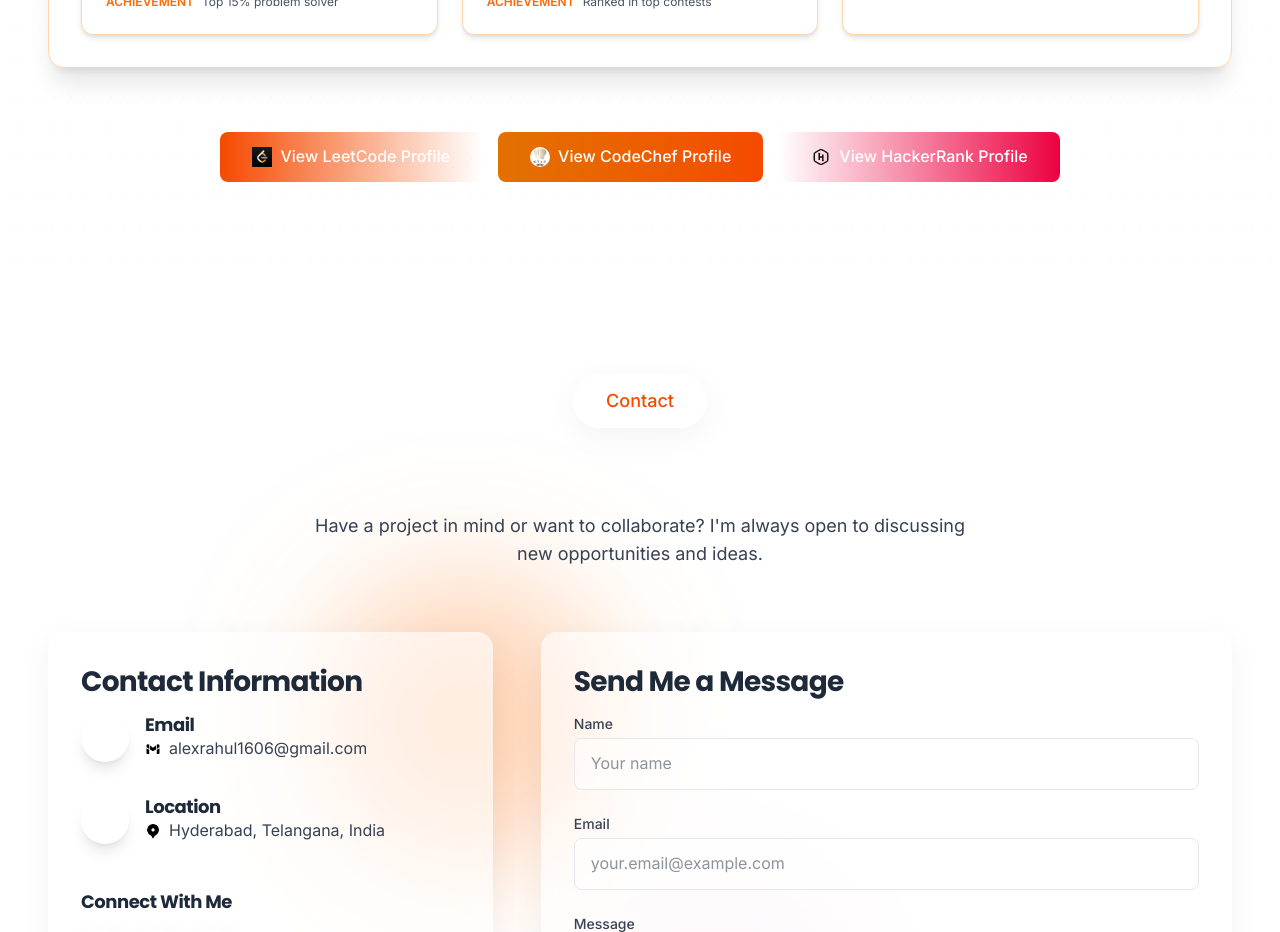
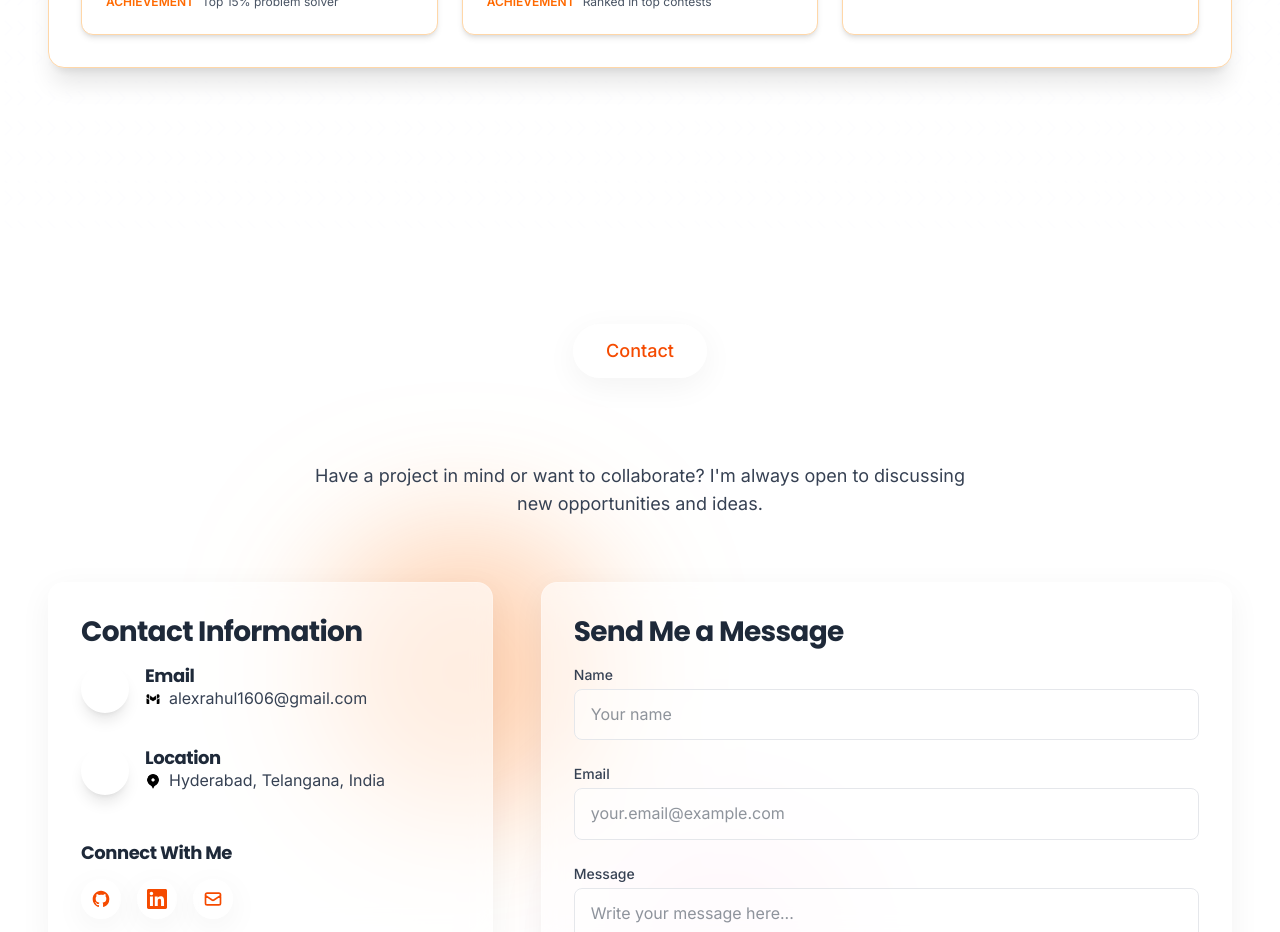
Before and after one commit to Rahuly1606/PortFolio, a React (Vite) app in the folder frontend/: page / in a window 1280 px wide. Shown: the part 8600-9532 px from the top of the page. Built offline with nearby package versions, Linux system fonts and the light colour scheme; a web font is replaced by a local one.

Commit message:
removed buttons from Competitive Programming section

```diff
--- a/frontend/src/components/CodingBadges.jsx
+++ b/frontend/src/components/CodingBadges.jsx
@@ -482,50 +482,14 @@ const CodingBadges = () => {
               </div>
             </motion.div>
           </motion.div>
-        )}        {/* Call to action */}
+        )}        {/* Call to action - buttons removed */}
         <motion.div
           initial={{ opacity: 0, y: 20 }}
           animate={inView ? { opacity: 1, y: 0 } : { opacity: 0, y: 20 }}
           transition={{ duration: 0.6, delay: 0.3 }}
           className="mt-16 text-center"
         >
-          <div className="inline-flex flex-wrap justify-center gap-4">
-            <motion.a
-              href="https://leetcode.com/u/klu2300090198/"
-              target="_blank"
-              rel="noopener noreferrer"
-              className="flex items-center gap-2 bg-gradient-to-r from-orange-600 to-coral-600 hover:from-orange-500 hover:to-coral-500 text-white font-medium py-3 px-8 rounded-lg transition-all duration-300"
-              whileHover={{ y: -5, scale: 1.02, boxShadow: "0 10px 25px -5px rgba(255, 106, 0, 0.5)" }}
-              whileTap={{ scale: 0.98 }}
-            >
-              <img src="/leetcode.png" alt="LeetCode" className="w-5 h-5 object-contain" />
-              View LeetCode Profile
-            </motion.a>
-
-            <motion.a
-              href="https://www.codechef.com/users/klu2300090198"
-              target="_blank"
-              rel="noopener noreferrer"
-              className="flex items-center gap-2 bg-gradient-to-r from-amber-600 to-orange-600 hover:from-amber-500 hover:to-orange-500 text-white font-medium py-3 px-8 rounded-lg transition-all duration-300"
-              whileHover={{ y: -5, scale: 1.02, boxShadow: "0 10px 25px -5px rgba(217, 119, 6, 0.5)" }}
-              whileTap={{ scale: 0.98 }}
-            >
-              <img src="/codechef.jpg" alt="CodeChef" className="w-5 h-5 object-contain rounded-full" />
-              View CodeChef Profile
-            </motion.a>
-
-            <motion.a
-              href="https://www.hackerrank.com/profile/kl2300090198"
-              target="_blank"
-              rel="noopener noreferrer"
-              className="flex items-center gap-2 bg-gradient-to-r from-coral-600 to-rose-600 hover:from-coral-500 hover:to-rose-500 text-white font-medium py-3 px-8 rounded-lg transition-all duration-300"
-              whileHover={{ y: -5, scale: 1.02, boxShadow: "0 10px 25px -5px rgba(255, 106, 106, 0.5)" }}
-              whileTap={{ scale: 0.98 }}
-            >
-              <img src="/hackerank.png" alt="HackerRank" className="w-5 h-5 object-contain" />
-              View HackerRank Profile
-            </motion.a>
-          </div>
+          {/* Profile buttons removed as requested */}
         </motion.div>
       </div>
     </motion.section>
```
